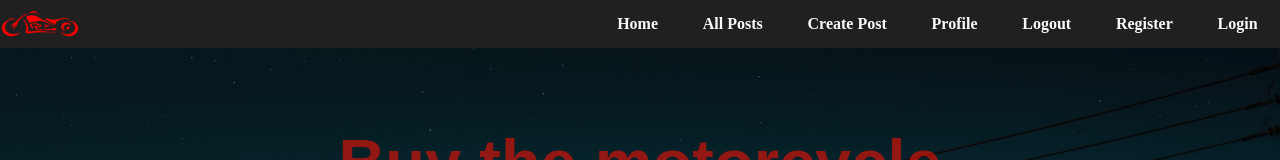
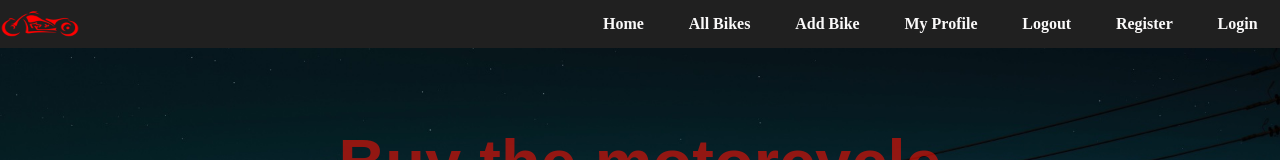
Before and after one commit to 2HEADSs/SPA-Angular, an Angular app in the folder motorcycle-app/: page / in a window 1280 px wide. Shown: the top 160 px of the page. Built offline with nearby package versions, Linux system fonts and the light colour scheme.

Commit message:
update html

```diff
--- a/motorcycle-app/src/app/core/header/header.component.html
+++ b/motorcycle-app/src/app/core/header/header.component.html
@@ -2,10 +2,10 @@
     <img id="logo-img" src="../../../assets/motorcycles-logo-400x300.png" alt="logo-img">
         <ul>
             <li><a routerLink="/">Home</a></li>
-            <li><a routerLink="/">All Posts</a></li>
+            <li><a routerLink="/bikes/all">All Bikes</a></li>
             <ng-container>
-                <li><a href="/catalog/create">Create Post</a></li>
-                <li><a href="/auth/profile">Profile</a></li>
+                <li><a href="/bikes/create">Add Bike</a></li>
+                <li><a href="/auth/profile">My Profile</a></li>
                 <li><a href="/auth/logout">Logout</a></li>
             </ng-container>
             <ng-container>
```
